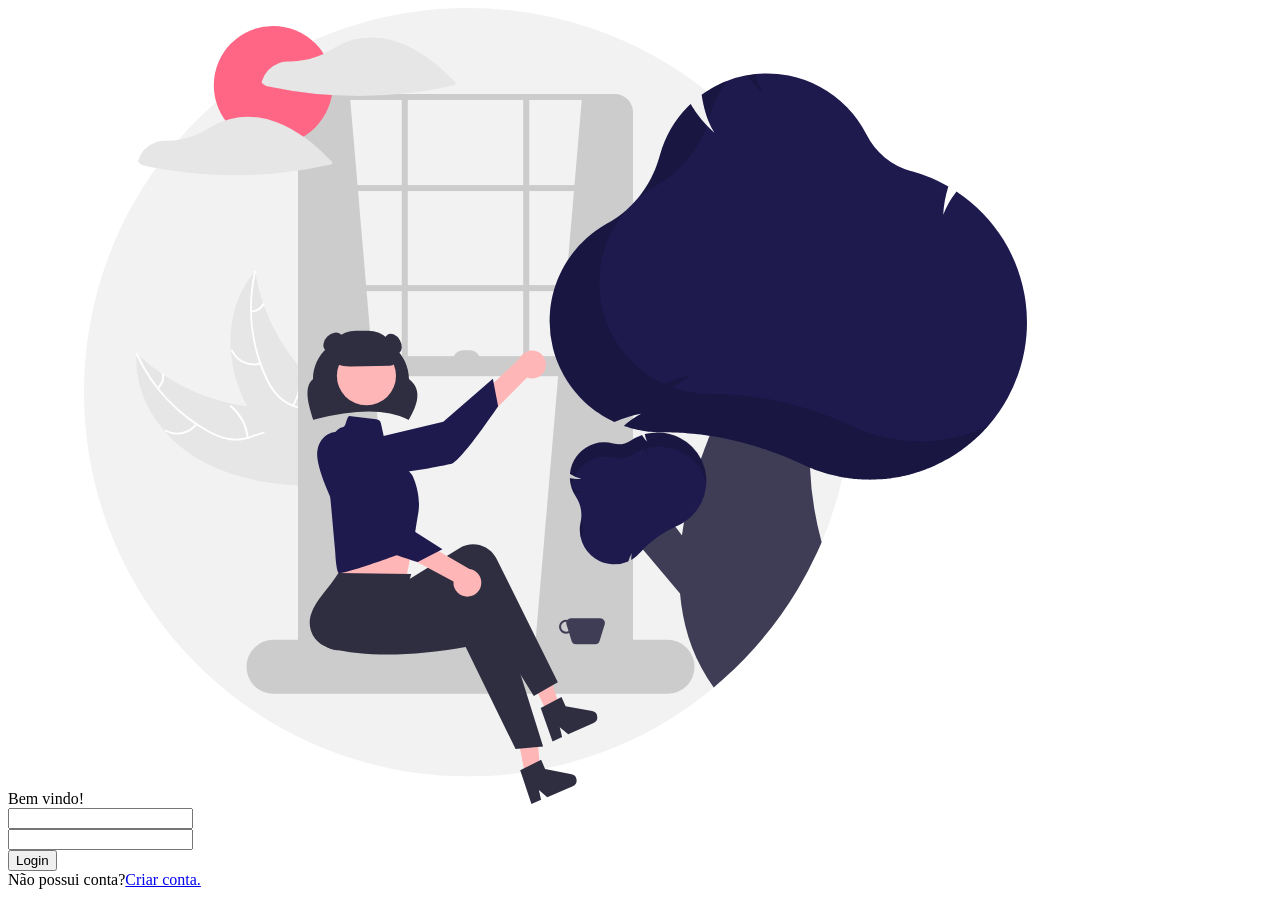
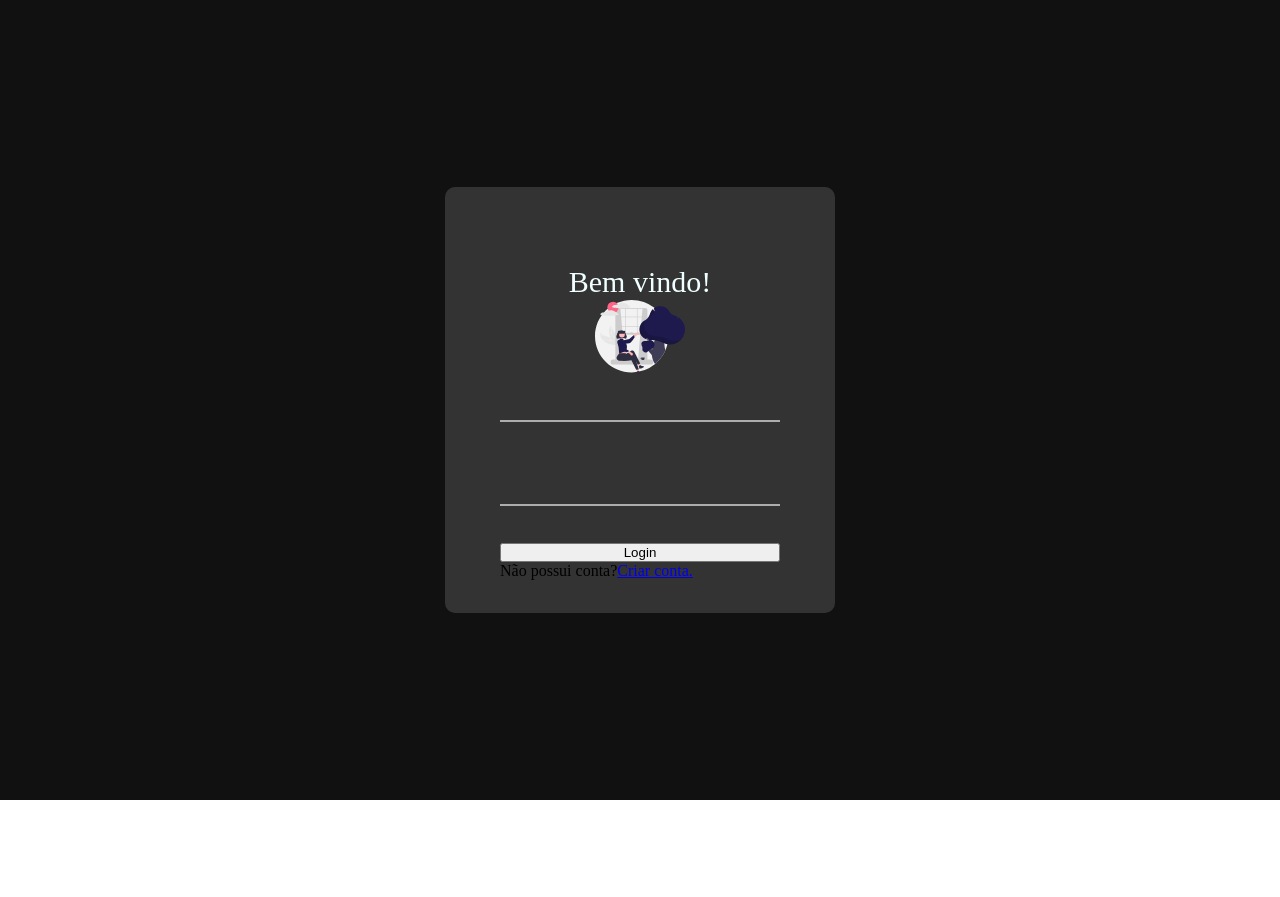
Before and after one commit to matheus-carretta/login-form, a React (Create React App) app: page / in a window 1280 px wide. After the commit the page ends 800 px from the top, so only its background shows below. Built offline with nearby package versions, Linux system fonts and the light colour scheme.

Commit message:
Adiciona alguns estilos ao form

```diff
--- a/src/App.js
+++ b/src/App.js
@@ -1,4 +1,5 @@
 import welcome from './assets/welcome.svg';
+import './style.css';
 
 function App() {
   return (
@@ -11,14 +12,14 @@ function App() {
               <img src={ welcome } alt="Vem" />
             </span>
 
-            <div className="wrapper-inputs">
-              <input type="email" />
+            <div className="wrapper-input">
+              <input className='input-email' type="email" />
               <span className="focus-input" data-placeholder='Email'></span>
             </div>
 
-            <div className="wrapper-inputs">
-              <input type="email" />
-              <span className="focus-input" data-placeholder='Email'></span>
+            <div className="wrapper-input">
+              <input className='input-password' type="password" />
+              <span className="focus-input" data-placeholder='Password'></span>
             </div>
 
             <div className="container-login-form-btn">
--- a/src/style.css
+++ b/src/style.css
@@ -1,5 +1,66 @@
-*{
+* {
     margin: 0;
     padding: 0;
     box-sizing: border-box;
 }
+
+.container {
+    margin: 0 auto;
+    width: 100%;
+}
+
+.container-login {
+    align-items: center;
+    background-color: #111;
+    display: flex;
+    flex-wrap: wrap;
+    justify-content: center;
+    min-height: 100vh;
+    padding: 15px;
+    width: 100%;
+}
+
+.wrapper-login {
+    background-color: #333;
+    border-radius: 10px;
+    overflow: hidden;
+    padding: 77px 55px 33px;
+    width: 390px;
+}
+
+.login-form {
+    width: 100%;
+}
+
+.login-form-title {
+    color: azure;
+    display: block;
+    font-size: 30px;
+    line-height: 1.2;
+    text-align: center;
+}
+
+.login-form-image img {
+    display: block;
+    margin: 0 auto;
+    width: 90px;
+}
+
+.wrapper-input {
+    border-bottom: 2px solid #adadad;
+    margin-bottom: 37px;
+    position: relative;
+    width: 100%;
+}
+
+.input-email, .input-password {
+    background-color: transparent;
+    border: none;
+    color: #fff;
+    display: block;
+    line-height: 1.2;
+    height: 45px;
+    font-size: 15px;
+    padding: 0 5px;
+    width: 100%;
+}
```
